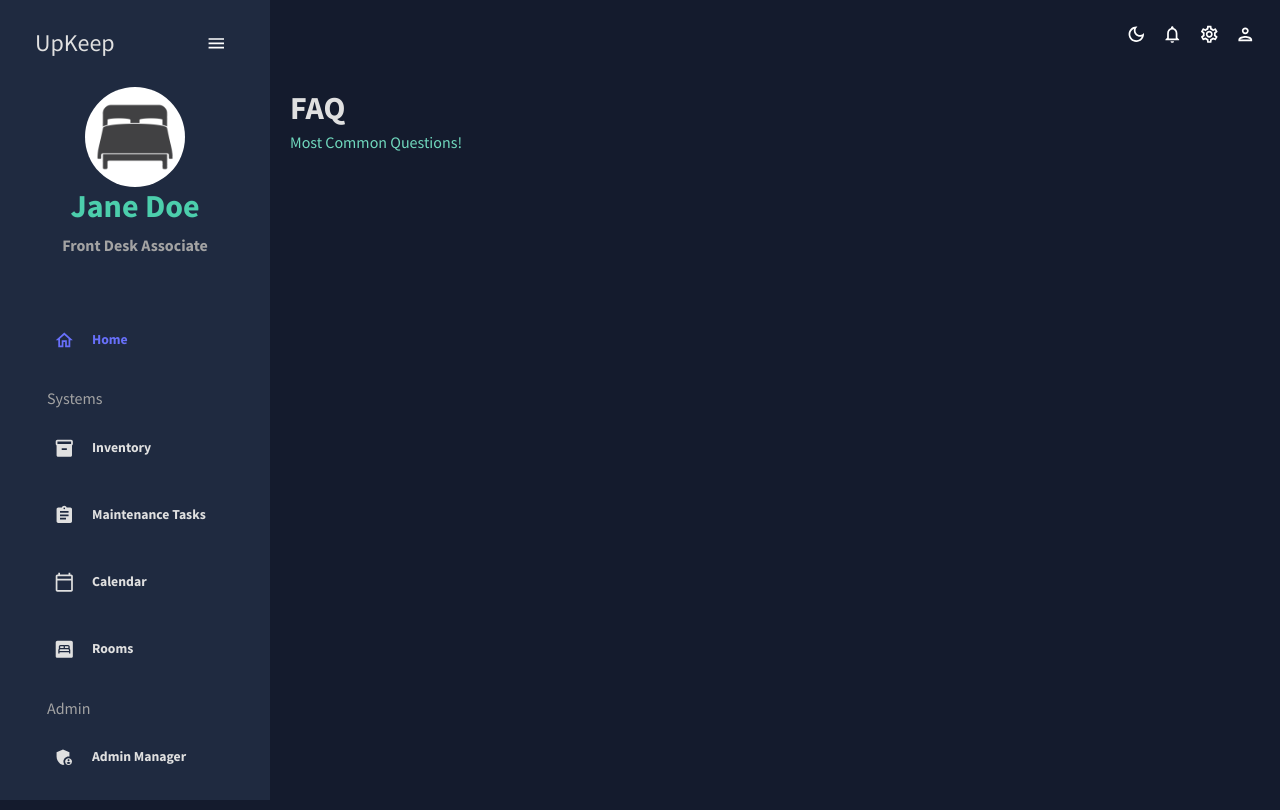
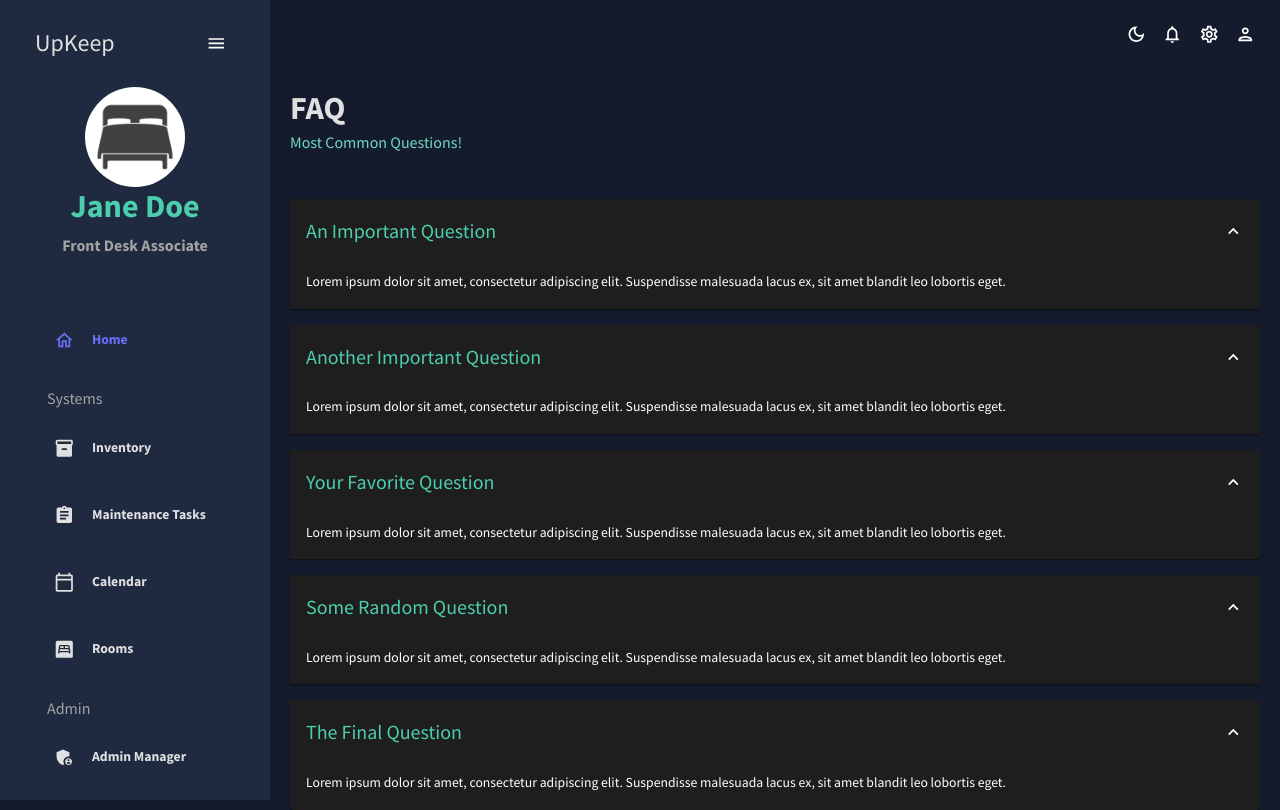
Before and after one commit to UpKeepUC/UpKeep, a React (Create React App) app in the folder UpKeepUI/: page /faq in a window 1280 px wide. Built offline with nearby package versions, Linux system fonts and the light colour scheme.

Commit message:
faq and removed

```diff
--- a/UpKeepUI/src/pages/faq/index.jsx
+++ b/UpKeepUI/src/pages/faq/index.jsx
@@ -1,12 +1,84 @@
-import { Box } from "@mui/material";
+import { Box, useTheme, Typography} from "@mui/material";
 import Header from "../../components/common/Header";
+import Accordion from "@mui/material/Accordion";
+import AccordionSummary from "@mui/material/AccordionSummary";
+import AccordionDetails from "@mui/material/AccordionDetails";
+import ExpandMoreIcon from "@mui/icons-material/ExpandMore";
+import { tokens } from "../../theme";
 
 const FAQ = () => {
+  const theme = useTheme();
+  const colors = tokens(theme.palette.mode);
   return (
   <Box m="20px">
     <Box display="flex" justifyContent="space-between" alignItems="center">
       <Header title="FAQ" subtitle="Most Common Questions!" />
     </Box>
+    <Accordion defaultExpanded>
+        <AccordionSummary expandIcon={<ExpandMoreIcon />}>
+          <Typography color={colors.greenAccent[500]} variant="h4">
+            An Important Question
+          </Typography>
+        </AccordionSummary>
+        <AccordionDetails>
+          <Typography>
+            Lorem ipsum dolor sit amet, consectetur adipiscing elit. Suspendisse
+            malesuada lacus ex, sit amet blandit leo lobortis eget.
+          </Typography>
+        </AccordionDetails>
+      </Accordion>
+      <Accordion defaultExpanded>
+        <AccordionSummary expandIcon={<ExpandMoreIcon />}>
+          <Typography color={colors.greenAccent[500]} variant="h4">
+            Another Important Question
+          </Typography>
+        </AccordionSummary>
+        <AccordionDetails>
+          <Typography>
+            Lorem ipsum dolor sit amet, consectetur adipiscing elit. Suspendisse
+            malesuada lacus ex, sit amet blandit leo lobortis eget.
+          </Typography>
+        </AccordionDetails>
+      </Accordion>
+      <Accordion defaultExpanded>
+        <AccordionSummary expandIcon={<ExpandMoreIcon />}>
+          <Typography color={colors.greenAccent[500]} variant="h4">
+            Your Favorite Question
+          </Typography>
+        </AccordionSummary>
+        <AccordionDetails>
+          <Typography>
+            Lorem ipsum dolor sit amet, consectetur adipiscing elit. Suspendisse
+            malesuada lacus ex, sit amet blandit leo lobortis eget.
+          </Typography>
+        </AccordionDetails>
+      </Accordion>
+      <Accordion defaultExpanded>
+        <AccordionSummary expandIcon={<ExpandMoreIcon />}>
+          <Typography color={colors.greenAccent[500]} variant="h4">
+            Some Random Question
+          </Typography>
+        </AccordionSummary>
+        <AccordionDetails>
+          <Typography>
+            Lorem ipsum dolor sit amet, consectetur adipiscing elit. Suspendisse
+            malesuada lacus ex, sit amet blandit leo lobortis eget.
+          </Typography>
+        </AccordionDetails>
+      </Accordion>
+      <Accordion defaultExpanded>
+        <AccordionSummary expandIcon={<ExpandMoreIcon />}>
+          <Typography color={colors.greenAccent[500]} variant="h4">
+            The Final Question
+          </Typography>
+        </AccordionSummary>
+        <AccordionDetails>
+          <Typography>
+            Lorem ipsum dolor sit amet, consectetur adipiscing elit. Suspendisse
+            malesuada lacus ex, sit amet blandit leo lobortis eget.
+          </Typography>
+        </AccordionDetails>
+      </Accordion>
   </Box>
   );
 };
--- a/UpKeepUI/src/pages/home/index.jsx
+++ b/UpKeepUI/src/pages/home/index.jsx
@@ -3,9 +3,9 @@
 
 const Home = () => {
   return (
-  <Box m="20px">
+  <Box m="20px" >
     <Box display="flex" justifyContent="space-between" alignItems="center">
-      <Header title="HOME" subtitle="Customize your Dashboard!" />
+      <Header title="HOME" subtitle="Most viewed" />
     </Box>
 
 
```
